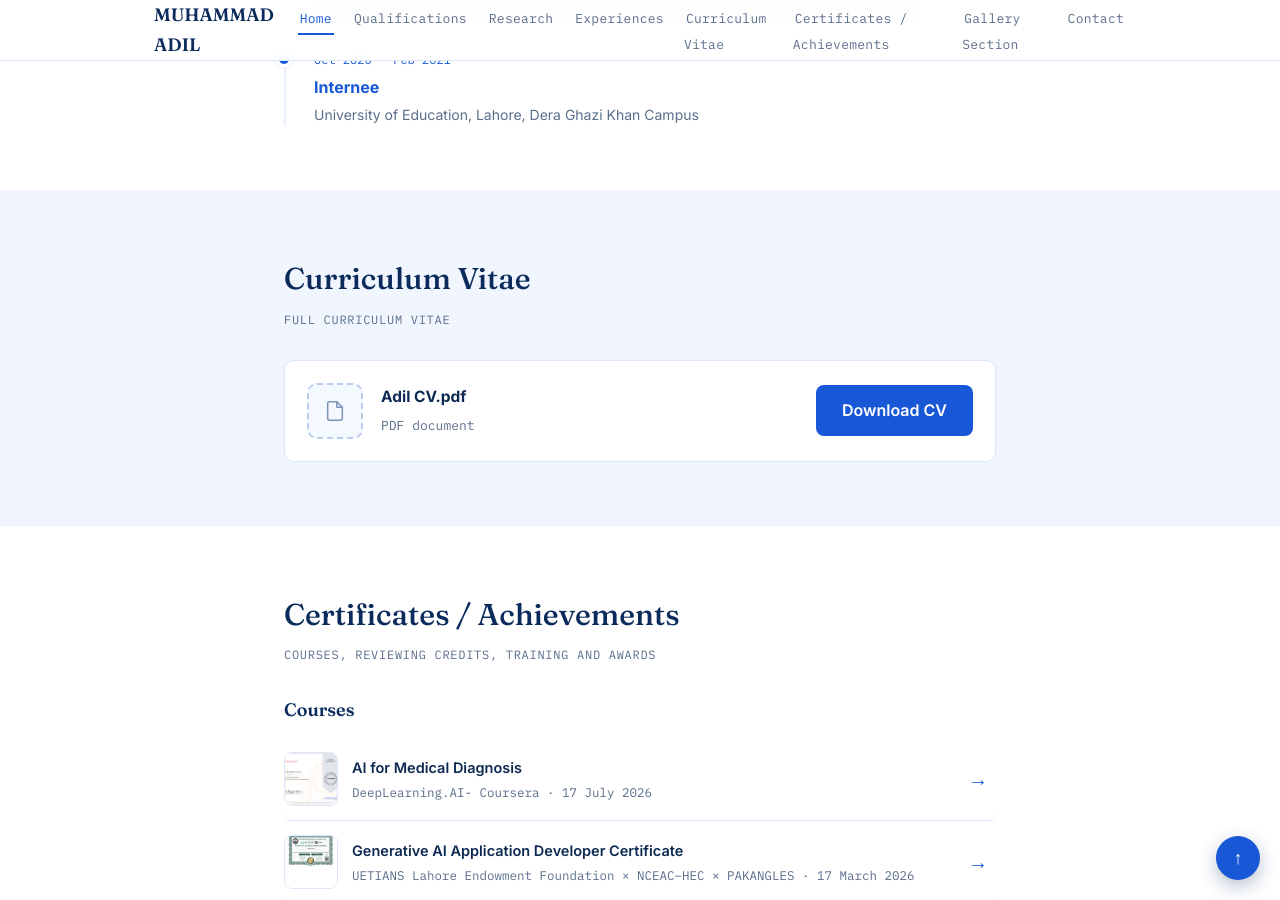
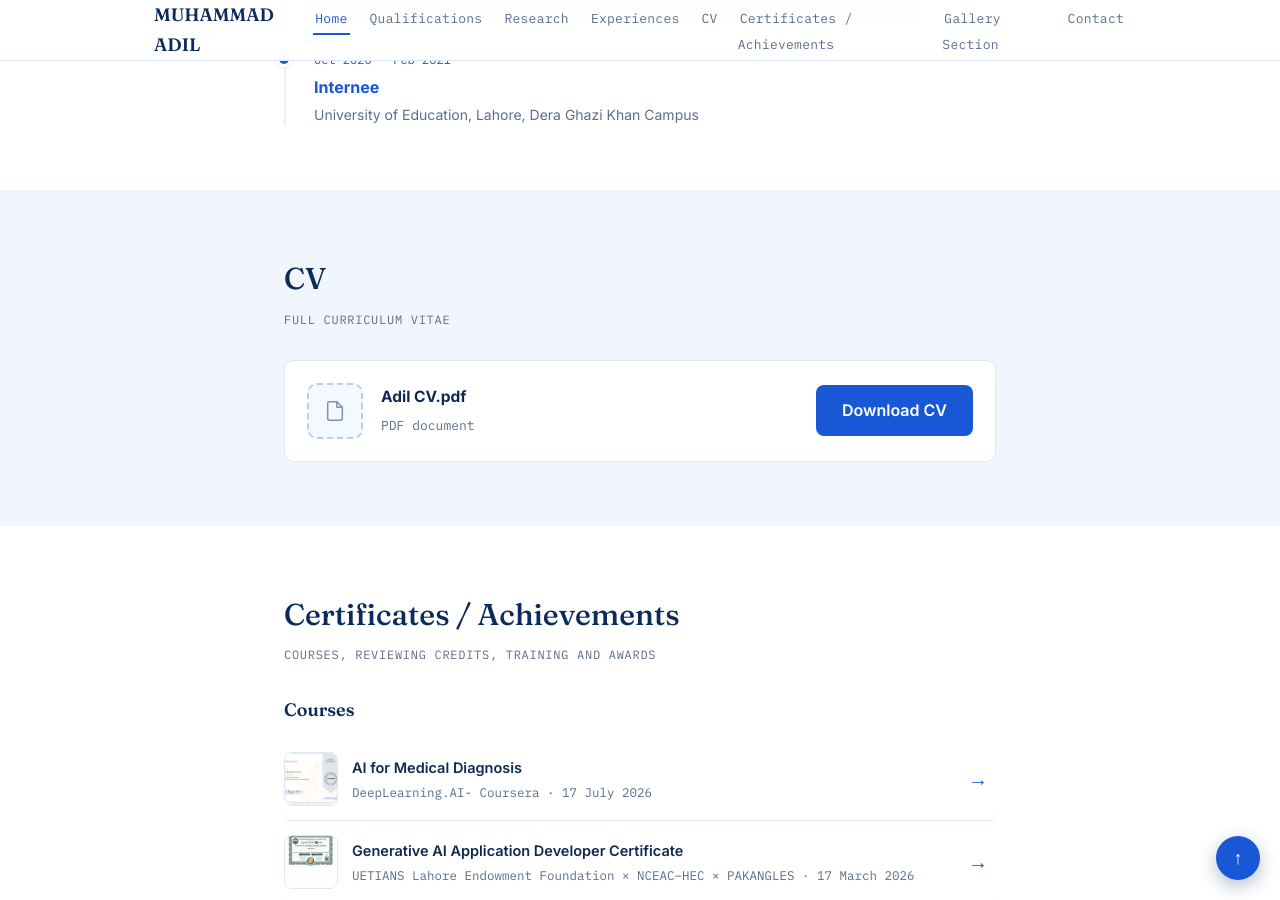
Before and after one commit to m-adilk/m-adilk.github.io, a Jekyll site: the page built from index.html, in a window 1280 px wide and 900 px high, scrolled down 2760 px. Built offline with Jekyll 4.4.1, drawn with Linux system fonts in a browser that asks for light colours; a style sheet for code colours, icons or effects is not loaded.

Commit message:
Update _data/site.yml (via Pages CMS)

```diff
--- a/_data/site.yml
+++ b/_data/site.yml
@@ -34,7 +34,7 @@ research_interests_heading: Research Interests
 supervision_heading: Supervision
 experience_heading: Experiences
 experience_subtitle: Teaching and research roles, most recent first
-cv_heading: Curriculum Vitae
+cv_heading: CV
 cv_subtitle: Full curriculum vitae
 certificates_heading: Certificates / Achievements
 certificates_subtitle: Courses, reviewing credits, training and awards
```
